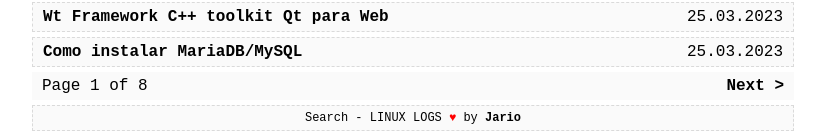
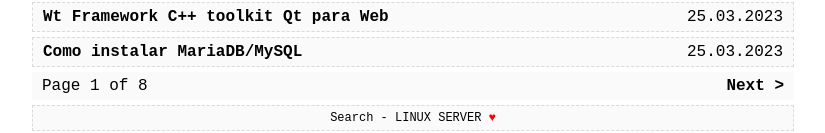
Before and after one commit to jarioswami/linux.github.io, a Jekyll site: the page built from index.html, in a window 1280 px wide. Shown: the part 797-930 px from the top of the page, without its empty margins (227-1052 px from the left). Built offline with Jekyll 4.4.1, drawn with Linux system fonts in a browser that asks for light colours; the list of posts is cut into pages by our own code.

Commit message:
Update default.html

```diff
--- a/_layouts/default.html
+++ b/_layouts/default.html
@@ -38,7 +38,7 @@
 	</div>
 	{{ content }}
 	<div class="footer">
-		 <span><a rel="bookmark" href="{{ site.baseurl }}/search">Search</a>  - LINUX LOGS <font color="red">♥</font> by <a href="https://jar.io"><b>Jario</b></a></span>
+		 <span><a rel="bookmark" href="{{ site.baseurl }}/search">Search</a>  - LINUX SERVER <font color="red">♥</font> </span>
 	</div>
 </div>
 {% include footer.html %}
```
